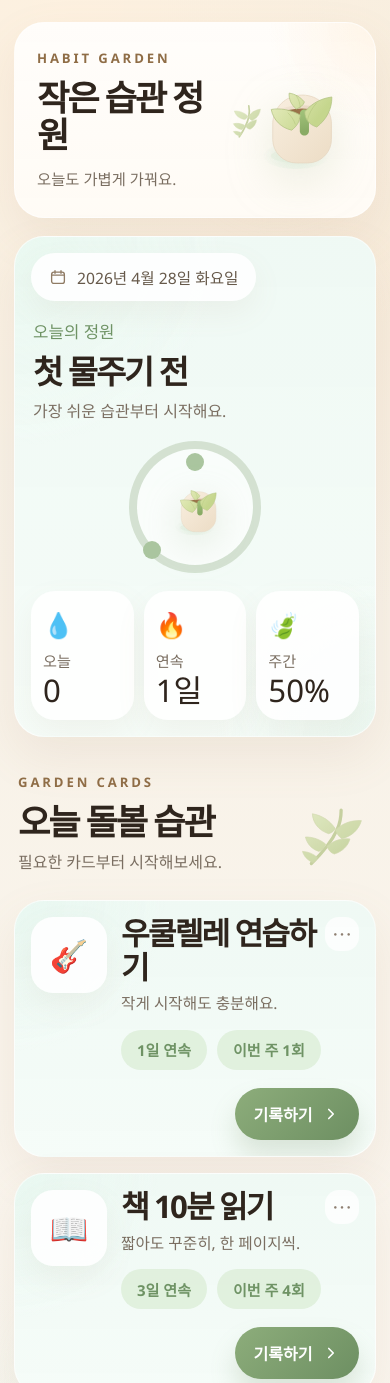
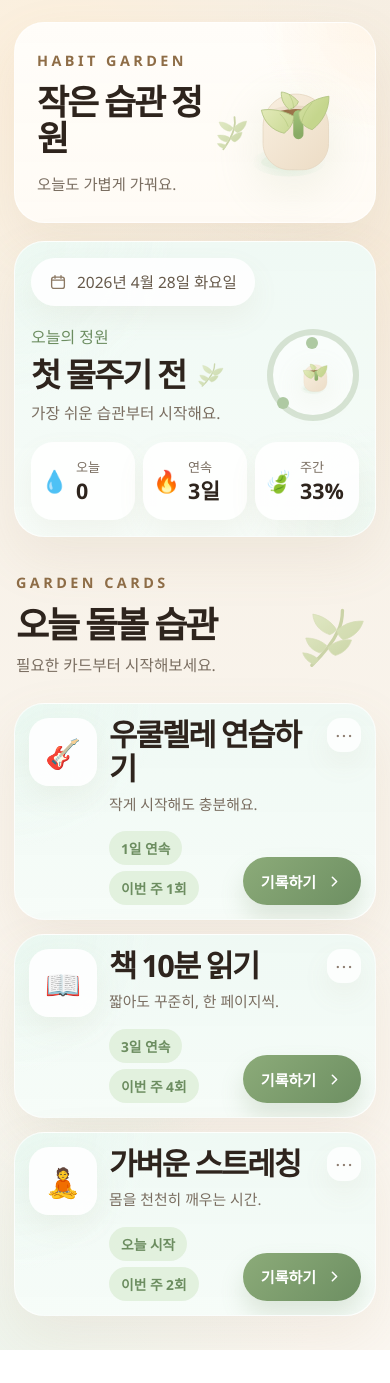
Before and after one commit to ayada-2026/habit-garden, a plain HTML site: page index.html in a window 390 px wide. Shown: the top 1383 px of the page. After the commit the page ends 1350 px from the top, so only its background shows below. Drawn offline with Linux system fonts and the light colour scheme.

Commit message:
Add files via upload

```diff
--- a/script.js
+++ b/script.js
@@ -3,7 +3,7 @@ const ASSETS = {
   leafOrnament: "./assets/illustrations/leaf-ornament.svg",
 };
 
-const homeData = {
+const state = {
   hero: {
     eyebrow: "Habit Garden",
     title: "작은 습관 정원",
@@ -14,41 +14,44 @@ const homeData = {
     kicker: "오늘의 정원",
     title: "첫 물주기 전",
     text: "가장 쉬운 습관부터 시작해요.",
-    stats: [
-      { icon: "💧", label: "오늘", value: "0" },
-      { icon: "🔥", label: "연속", value: "1일" },
-      { icon: "🍃", label: "주간", value: "50%" },
-    ],
   },
   habits: [
     {
+      id: "ukulele",
       icon: "🎸",
       title: "우쿨렐레 연습하기",
       text: "작게 시작해도 충분해요.",
-      badges: ["1일 연속", "이번 주 1회"],
-      action: "기록하기",
+      streak: 1,
+      weeklyCount: 1,
+      recordedToday: false,
     },
     {
+      id: "reading",
       icon: "📖",
       title: "책 10분 읽기",
       text: "짧아도 꾸준히, 한 페이지씩.",
-      badges: ["3일 연속", "이번 주 4회"],
-      action: "기록하기",
+      streak: 3,
+      weeklyCount: 4,
+      recordedToday: false,
     },
     {
+      id: "stretching",
       icon: "🧘",
       title: "가벼운 스트레칭",
       text: "몸을 천천히 깨우는 시간.",
-      badges: ["오늘 시작", "이번 주 2회"],
-      action: "기록하기",
+      streak: 0,
+      weeklyCount: 2,
+      recordedToday: false,
     },
   ],
 };
 
-const headerHeroRoot = document.querySelector("#headerHero");
-const gardenStatusRoot = document.querySelector("#gardenStatus");
-const habitSectionHeaderRoot = document.querySelector("#habitSectionHeader");
-const habitListRoot = document.querySelector("#habitList");
+const roots = {
+  headerHero: document.querySelector("#headerHero"),
+  gardenStatus: document.querySelector("#gardenStatus"),
+  habitSectionHeader: document.querySelector("#habitSectionHeader"),
+  habitList: document.querySelector("#habitList"),
+};
 
 function escapeHtml(value) {
   return String(value)
@@ -57,6 +60,43 @@ function escapeHtml(value) {
     .replaceAll(">", "&gt;")
     .replaceAll('"', "&quot;")
     .replaceAll("'", "&#39;");
+}
+
+function getStatusSummary() {
+  const doneToday = state.habits.filter((habit) => habit.recordedToday).length;
+  const bestStreak = state.habits.reduce((max, habit) => Math.max(max, habit.streak), 0);
+  const weeklyChecks = state.habits.reduce((sum, habit) => sum + habit.weeklyCount, 0);
+  const weeklyGoal = state.habits.length * 7;
+  const weeklyRate = Math.round((weeklyChecks / weeklyGoal) * 100);
+
+  return [
+    { icon: "💧", label: "오늘", value: `${doneToday}` },
+    { icon: "🔥", label: "연속", value: `${bestStreak}일` },
+    { icon: "🍃", label: "주간", value: `${weeklyRate}%` },
+  ];
+}
+
+function getStatusHeadline() {
+  const doneToday = state.habits.filter((habit) => habit.recordedToday).length;
+
+  if (doneToday === 0) {
+    return {
+      title: "첫 물주기 전",
+      text: "가장 쉬운 습관부터 시작해요.",
+    };
+  }
+
+  if (doneToday === state.habits.length) {
+    return {
+      title: "오늘 물주기 완료",
+      text: "정원을 한 바퀴 잘 돌봤어요.",
+    };
+  }
+
+  return {
+    title: "정원이 깨어나는 중",
+    text: "리듬이 조금씩 올라오고 있어요.",
+  };
 }
 
 function HeaderHero(data) {
@@ -80,14 +120,19 @@ function HeaderHero(data) {
 function StatCard(stat) {
   return `
     <article class="stat-card">
-      <div class="stat-icon" aria-hidden="true">${escapeHtml(stat.icon)}</div>
-      <p class="stat-label">${escapeHtml(stat.label)}</p>
-      <p class="stat-value">${escapeHtml(stat.value)}</p>
+      <span class="stat-icon" aria-hidden="true">${escapeHtml(stat.icon)}</span>
+      <div class="stat-copy">
+        <span class="stat-label">${escapeHtml(stat.label)}</span>
+        <strong class="stat-value">${escapeHtml(stat.value)}</strong>
+      </div>
     </article>
   `;
 }
 
-function GardenStatusCard(data) {
+function GardenStatusCard(status) {
+  const headline = getStatusHeadline();
+  const stats = getStatusSummary();
+
   return `
     <article class="status-card">
       <div class="date-chip">
@@ -97,14 +142,17 @@ function GardenStatusCard(data) {
           <path d="M8 3.5V7" stroke="currentColor" stroke-width="1.8" stroke-linecap="round"/>
           <path d="M16 3.5V7" stroke="currentColor" stroke-width="1.8" stroke-linecap="round"/>
         </svg>
-        <span>${escapeHtml(data.date)}</span>
+        <span>${escapeHtml(status.date)}</span>
       </div>
 
       <div class="status-main">
         <div class="status-copy">
-          <p class="status-kicker">${escapeHtml(data.kicker)}</p>
-          <h2 class="status-title">${escapeHtml(data.title)}</h2>
-          <p class="status-text">${escapeHtml(data.text)}</p>
+          <p class="status-kicker">${escapeHtml(status.kicker)}</p>
+          <div class="status-title-row">
+            <h2 class="status-title">${escapeHtml(headline.title)}</h2>
+            <img class="status-leaf" src="${ASSETS.leafOrnament}" alt="">
+          </div>
+          <p class="status-text">${escapeHtml(headline.text)}</p>
         </div>
 
         <div class="status-ring" aria-hidden="true">
@@ -113,7 +161,7 @@ function GardenStatusCard(data) {
       </div>
 
       <div class="stat-grid">
-        ${data.stats.map(StatCard).join("")}
+        ${stats.map(StatCard).join("")}
       </div>
     </article>
   `;
@@ -131,22 +179,30 @@ function SectionHeader(data) {
 }
 
 function HabitCard(habit) {
+  const chips = [
+    habit.streak > 0 ? `${habit.streak}일 연속` : "오늘 시작",
+    `이번 주 ${habit.weeklyCount}회`,
+  ];
+
   return `
-    <article class="habit-card">
-      <div class="habit-card-top">
+    <article class="habit-card" data-id="${escapeHtml(habit.id)}">
+      <div class="habit-top">
         <div class="habit-icon-tile" aria-hidden="true">${escapeHtml(habit.icon)}</div>
-        <div class="habit-body">
+        <div class="habit-main">
           <div class="habit-header-row">
-            <h3 class="habit-title">${escapeHtml(habit.title)}</h3>
-            <div class="habit-menu" aria-hidden="true">⋯</div>
+            <div class="habit-heading">
+              <h3 class="habit-title">${escapeHtml(habit.title)}</h3>
+              <p class="habit-text">${escapeHtml(habit.text)}</p>
+            </div>
+            <button type="button" class="habit-menu" data-action="menu" aria-label="${escapeHtml(habit.title)} 메뉴">⋯</button>
           </div>
-          <p class="habit-text">${escapeHtml(habit.text)}</p>
-          <div class="badge-row">
-            ${habit.badges.map((badge) => `<span class="badge">${escapeHtml(badge)}</span>`).join("")}
-          </div>
-          <div class="habit-actions">
-            <button type="button" class="record-button">
-              <span>${escapeHtml(habit.action)}</span>
+
+          <div class="habit-bottom">
+            <div class="badge-row">
+              ${chips.map((chip) => `<span class="badge">${escapeHtml(chip)}</span>`).join("")}
+            </div>
+            <button type="button" class="record-button" data-action="record" data-id="${escapeHtml(habit.id)}">
+              <span>${habit.recordedToday ? "기록 취소" : "기록하기"}</span>
               <svg viewBox="0 0 24 24" fill="none" aria-hidden="true">
                 <path d="M9 6L15 12L9 18" stroke="currentColor" stroke-width="2.2" stroke-linecap="round" stroke-linejoin="round"/>
               </svg>
@@ -158,15 +214,47 @@ function HabitCard(habit) {
   `;
 }
 
+function toggleHabitRecord(id) {
+  state.habits = state.habits.map((habit) => {
+    if (habit.id !== id) return habit;
+
+    const nextRecorded = !habit.recordedToday;
+    const nextWeekly = nextRecorded ? habit.weeklyCount + 1 : Math.max(0, habit.weeklyCount - 1);
+    const nextStreak = nextRecorded ? Math.max(1, habit.streak + (habit.streak > 0 ? 0 : 0)) : Math.max(0, habit.streak - 1);
+
+    return {
+      ...habit,
+      recordedToday: nextRecorded,
+      weeklyCount: nextWeekly,
+      streak: nextRecorded ? Math.max(1, habit.streak) : nextStreak,
+    };
+  });
+}
+
 function renderHome() {
-  headerHeroRoot.innerHTML = HeaderHero(homeData.hero);
-  gardenStatusRoot.innerHTML = GardenStatusCard(homeData.status);
-  habitSectionHeaderRoot.innerHTML = SectionHeader({
+  roots.headerHero.innerHTML = HeaderHero(state.hero);
+  roots.gardenStatus.innerHTML = GardenStatusCard(state.status);
+  roots.habitSectionHeader.innerHTML = SectionHeader({
     eyebrow: "Garden Cards",
     title: "오늘 돌볼 습관",
     text: "필요한 카드부터 시작해보세요.",
   });
-  habitListRoot.innerHTML = homeData.habits.map(HabitCard).join("");
+  roots.habitList.innerHTML = state.habits.map(HabitCard).join("");
 }
 
+document.addEventListener("click", (event) => {
+  const target = event.target.closest("[data-action]");
+  if (!target) return;
+
+  const action = target.dataset.action;
+  if (action === "record") {
+    toggleHabitRecord(target.dataset.id);
+    renderHome();
+  }
+
+  if (action === "menu") {
+    window.alert("세부 메뉴는 다음 단계에서 연결할 수 있어요.");
+  }
+});
+
 renderHome();
--- a/style.css
+++ b/style.css
@@ -1,17 +1,17 @@
 :root {
-  --bg: #f5ecdf;
-  --bg-soft: #fbf6ef;
-  --card: rgba(255, 252, 247, 0.96);
-  --mint-card: linear-gradient(180deg, rgba(239, 249, 244, 0.98) 0%, rgba(245, 252, 248, 0.96) 100%);
-  --text: #2f251d;
+  --bg: #f6efe4;
+  --bg-soft: #fdf8f1;
+  --card: rgba(255, 252, 247, 0.97);
+  --mint-card: linear-gradient(180deg, rgba(239, 249, 244, 0.98) 0%, rgba(246, 252, 248, 0.96) 100%);
+  --text: #2e241d;
   --muted: #7a6e61;
-  --muted-soft: #a59481;
-  --accent: #84a879;
-  --accent-deep: #6f9365;
-  --accent-soft: #dcebd8;
-  --shadow: 0 20px 48px rgba(161, 131, 99, 0.11);
-  --shadow-soft: 0 12px 30px rgba(161, 131, 99, 0.08);
-  --line: rgba(164, 144, 116, 0.08);
+  --muted-soft: #ab9a88;
+  --accent: #87a675;
+  --accent-deep: #6c8d60;
+  --accent-soft: #e1efdc;
+  --line: rgba(170, 147, 117, 0.08);
+  --shadow: 0 22px 54px rgba(166, 136, 100, 0.11);
+  --shadow-soft: 0 12px 28px rgba(166, 136, 100, 0.08);
 }
 
 * {
@@ -28,10 +28,10 @@ body {
   font-family: "Noto Sans KR", "Apple SD Gothic Neo", "Segoe UI", sans-serif;
   color: var(--text);
   background:
-    radial-gradient(circle at 20% 0%, rgba(255, 241, 223, 0.8), transparent 28%),
-    radial-gradient(circle at 100% 15%, rgba(247, 233, 214, 0.7), transparent 24%),
-    radial-gradient(circle at 0% 100%, rgba(227, 242, 232, 0.52), transparent 24%),
-    linear-gradient(180deg, #f6efe2 0%, #fbf7f1 100%);
+    radial-gradient(circle at 14% 6%, rgba(255, 240, 218, 0.76), transparent 22%),
+    radial-gradient(circle at 100% 18%, rgba(247, 233, 213, 0.66), transparent 24%),
+    radial-gradient(circle at 0% 100%, rgba(227, 242, 232, 0.5), transparent 22%),
+    linear-gradient(180deg, #f6efe4 0%, #fbf7f1 100%);
 }
 
 button {
@@ -46,7 +46,7 @@ img {
 }
 
 .home-shell {
-  padding: 28px 16px 40px;
+  padding: 26px 16px 40px;
 }
 
 .screen-frame {
@@ -57,27 +57,26 @@ img {
 
 .ambient {
   position: absolute;
-  inset: auto;
   border-radius: 999px;
-  filter: blur(18px);
+  filter: blur(20px);
   pointer-events: none;
   opacity: 0.55;
 }
 
 .ambient-top {
-  top: 42px;
-  right: 28px;
-  width: 142px;
-  height: 142px;
-  background: rgba(245, 227, 202, 0.55);
+  top: 38px;
+  right: 18px;
+  width: 154px;
+  height: 148px;
+  background: rgba(247, 228, 201, 0.52);
 }
 
 .ambient-bottom {
-  bottom: 180px;
-  left: 12px;
-  width: 180px;
-  height: 160px;
-  background: rgba(218, 239, 225, 0.48);
+  bottom: 186px;
+  left: 6px;
+  width: 186px;
+  height: 154px;
+  background: rgba(218, 239, 225, 0.45);
 }
 
 .hero-card,
@@ -86,49 +85,49 @@ img {
   position: relative;
   overflow: hidden;
   border-radius: 34px;
-  border: 1px solid rgba(255, 255, 255, 0.6);
+  border: 1px solid rgba(255, 255, 255, 0.68);
   box-shadow: var(--shadow);
 }
 
 .hero-card {
-  padding: 22px 22px 20px;
+  padding: 24px 22px 22px;
   background:
-    radial-gradient(circle at top right, rgba(255, 238, 216, 0.54), transparent 26%),
-    linear-gradient(180deg, rgba(255, 253, 250, 0.98) 0%, rgba(255, 251, 246, 0.96) 100%);
+    radial-gradient(circle at top right, rgba(255, 238, 216, 0.52), transparent 28%),
+    linear-gradient(180deg, rgba(255, 253, 249, 0.98) 0%, rgba(255, 251, 246, 0.96) 100%);
 }
 
 .hero-card-inner {
   display: flex;
   align-items: center;
-  gap: 10px;
+  gap: 12px;
 }
 
 .hero-copy {
+  flex: 1;
   min-width: 0;
-  flex: 1;
-  padding: 12px 4px 12px 6px;
+  padding: 10px 2px 10px 6px;
 }
 
 .eyebrow,
 .section-eyebrow {
-  margin: 0 0 12px;
-  font-size: 0.92rem;
+  margin: 0 0 14px;
+  font-size: 0.9rem;
   letter-spacing: 0.24em;
   text-transform: uppercase;
-  color: #8f6d46;
+  color: #8e6d47;
   font-weight: 600;
 }
 
 .hero-title,
+.status-title,
 .section-title,
-.status-title,
 .habit-title {
   margin: 0;
   letter-spacing: -0.06em;
 }
 
 .hero-title {
-  font-size: clamp(2.4rem, 10vw, 3.35rem);
+  font-size: clamp(2.5rem, 10vw, 3.3rem);
   line-height: 1.04;
 }
 
@@ -136,46 +135,45 @@ img {
 .status-text,
 .section-text,
 .habit-text {
-  margin: 20px 0 0;
+  margin: 18px 0 0;
   color: var(--muted);
-  line-height: 1.5;
+  line-height: 1.52;
 }
 
 .hero-text {
-  font-size: 1.02rem;
+  font-size: 1rem;
 }
 
 .hero-illustration-wrap {
   position: relative;
-  width: 148px;
+  width: 158px;
   flex-shrink: 0;
 }
 
 .hero-illustration {
   width: 100%;
-  object-fit: contain;
-  filter: drop-shadow(0 14px 22px rgba(184, 200, 166, 0.28));
+  filter: drop-shadow(0 14px 24px rgba(190, 201, 169, 0.24));
 }
 
 .floating-leaf {
   position: absolute;
-  opacity: 0.88;
   pointer-events: none;
+  opacity: 0.85;
 }
 
 .floating-leaf.hero-leaf {
-  right: 118px;
-  bottom: 48px;
   width: 44px;
-  transform: rotate(-12deg);
+  left: -14px;
+  bottom: 42px;
+  transform: rotate(-10deg);
 }
 
 .status-card {
   margin-top: 18px;
-  padding: 18px;
+  padding: 18px 18px 16px;
   background:
-    radial-gradient(circle at top left, rgba(231, 248, 239, 0.72), transparent 34%),
-    radial-gradient(circle at bottom right, rgba(221, 240, 228, 0.45), transparent 26%),
+    radial-gradient(circle at top left, rgba(235, 248, 241, 0.74), transparent 34%),
+    radial-gradient(circle at bottom right, rgba(223, 241, 229, 0.4), transparent 24%),
     var(--mint-card);
 }
 
@@ -189,173 +187,195 @@ img {
   background: rgba(255, 255, 255, 0.9);
   color: #66594a;
   box-shadow: var(--shadow-soft);
-  font-size: 0.98rem;
+  font-size: 0.97rem;
 }
 
 .date-chip svg {
   width: 18px;
   height: 18px;
-  color: #8f7b64;
+  color: #8b7863;
 }
 
 .status-main {
   display: grid;
-  grid-template-columns: minmax(0, 1fr) 132px;
-  gap: 16px;
+  grid-template-columns: minmax(0, 1fr) 104px;
+  gap: 14px;
   align-items: center;
   margin-top: 18px;
 }
 
 .status-copy {
-  padding-left: 2px;
+  min-width: 0;
 }
 
 .status-kicker {
   margin: 0;
   color: var(--accent-deep);
-  font-size: 1.05rem;
+  font-size: 1rem;
+}
+
+.status-title-row {
+  display: inline-flex;
+  align-items: center;
+  gap: 10px;
+  margin-top: 10px;
 }
 
 .status-title {
-  margin-top: 12px;
-  font-size: clamp(2rem, 8.4vw, 2.9rem);
-  line-height: 1.02;
+  font-size: clamp(2.15rem, 8.2vw, 3rem);
+  line-height: 1.03;
+}
+
+.status-leaf {
+  width: 36px;
+  opacity: 0.78;
 }
 
 .status-text {
   margin-top: 10px;
-  font-size: 1rem;
+  font-size: 0.98rem;
 }
 
 .status-ring {
   position: relative;
-  width: 132px;
-  height: 132px;
-  border-radius: 50%;
-  border: 8px solid rgba(182, 204, 176, 0.56);
+  width: 104px;
+  height: 104px;
+  justify-self: end;
   display: grid;
   place-items: center;
+  border-radius: 50%;
+  border: 7px solid rgba(183, 204, 177, 0.55);
   background: rgba(255, 255, 255, 0.54);
-  justify-self: end;
 }
 
 .status-ring::before,
 .status-ring::after {
   content: "";
   position: absolute;
-  width: 18px;
-  height: 18px;
+  width: 14px;
+  height: 14px;
   border-radius: 50%;
-  background: #aac59f;
+  background: #aec9a2;
 }
 
 .status-ring::before {
-  top: 4px;
-  left: calc(50% - 9px);
+  top: 2px;
+  left: calc(50% - 7px);
 }
 
 .status-ring::after {
   bottom: 6px;
-  left: 6px;
+  left: 4px;
 }
 
 .status-illustration {
-  width: 72px;
-  filter: drop-shadow(0 10px 18px rgba(183, 202, 171, 0.34));
+  width: 54px;
+  opacity: 0.95;
+  filter: drop-shadow(0 8px 16px rgba(188, 201, 166, 0.22));
 }
 
 .stat-grid {
   display: grid;
   grid-template-columns: repeat(3, minmax(0, 1fr));
-  gap: 12px;
-  margin-top: 18px;
+  gap: 10px;
+  margin-top: 16px;
 }
 
 .stat-card {
-  min-height: 116px;
-  padding: 18px 14px 16px;
-  border-radius: 24px;
+  min-height: 84px;
+  padding: 14px 12px;
+  border-radius: 22px;
+  display: flex;
+  align-items: center;
+  gap: 10px;
   background: rgba(255, 255, 255, 0.9);
   box-shadow: var(--shadow-soft);
 }
 
 .stat-icon {
-  font-size: 1.55rem;
+  font-size: 1.35rem;
+  line-height: 1;
+}
+
+.stat-copy {
+  min-width: 0;
 }
 
 .stat-label {
-  margin: 8px 0 0;
+  display: block;
   color: var(--muted);
-  font-size: 0.95rem;
+  font-size: 0.87rem;
+  line-height: 1.2;
 }
 
 .stat-value {
-  margin: 4px 0 0;
-  font-size: 2.2rem;
+  display: block;
+  margin-top: 4px;
+  font-size: 1.5rem;
   line-height: 1;
 }
 
 .habit-zone {
-  margin-top: 40px;
+  margin-top: 38px;
 }
 
 .section-header {
   position: relative;
-  padding: 2px 4px 8px;
+  padding: 2px 2px 8px;
 }
 
 .section-title {
-  font-size: clamp(2.2rem, 9vw, 3rem);
+  font-size: clamp(2.25rem, 9vw, 3.05rem);
   line-height: 1.05;
 }
 
 .section-text {
   margin-top: 10px;
-  font-size: 1rem;
+  font-size: 0.98rem;
 }
 
 .leaf-accent {
   position: absolute;
-  right: 10px;
-  top: 24px;
-  width: 84px;
-  opacity: 0.9;
+  right: 8px;
+  top: 28px;
+  width: 82px;
+  opacity: 0.8;
 }
 
 .habit-list {
   display: grid;
-  gap: 16px;
+  gap: 14px;
   margin-top: 18px;
 }
 
 .habit-card {
-  padding: 18px;
+  padding: 16px;
   background:
-    radial-gradient(circle at top left, rgba(230, 247, 239, 0.75), transparent 34%),
+    radial-gradient(circle at top left, rgba(231, 247, 239, 0.74), transparent 34%),
     var(--mint-card);
 }
 
-.habit-card-top {
+.habit-top {
   display: flex;
   align-items: flex-start;
   gap: 14px;
 }
 
 .habit-icon-tile {
-  width: 84px;
-  height: 84px;
-  border-radius: 24px;
+  width: 74px;
+  height: 74px;
   flex-shrink: 0;
   display: grid;
   place-items: center;
+  border-radius: 22px;
   background: rgba(255, 255, 255, 0.9);
   box-shadow: var(--shadow-soft);
-  font-size: 2.1rem;
+  font-size: 1.95rem;
 }
 
-.habit-body {
+.habit-main {
+  flex: 1;
   min-width: 0;
-  flex: 1;
 }
 
 .habit-header-row {
@@ -364,74 +384,82 @@ img {
   gap: 10px;
 }
 
+.habit-heading {
+  min-width: 0;
+  flex: 1;
+}
+
 .habit-title {
-  flex: 1;
-  font-size: clamp(1.8rem, 7vw, 2.5rem);
+  font-size: clamp(1.7rem, 6.2vw, 2.2rem);
   line-height: 1.08;
 }
 
 .habit-menu {
   width: 34px;
   height: 34px;
+  flex-shrink: 0;
   border-radius: 14px;
   display: grid;
   place-items: center;
-  background: rgba(255, 255, 255, 0.78);
-  color: #8e7f71;
-  font-size: 1.25rem;
-  flex-shrink: 0;
+  background: rgba(255, 255, 255, 0.82);
+  color: #8c7c6f;
+  box-shadow: var(--shadow-soft);
+  font-size: 1.15rem;
 }
 
 .habit-text {
-  margin-top: 8px;
-  font-size: 0.98rem;
+  margin-top: 10px;
+  font-size: 0.97rem;
+}
+
+.habit-bottom {
+  display: flex;
+  align-items: center;
+  justify-content: space-between;
+  gap: 12px;
+  margin-top: 16px;
 }
 
 .badge-row {
   display: flex;
-  gap: 10px;
   flex-wrap: wrap;
-  margin-top: 14px;
+  gap: 8px;
 }
 
 .badge {
-  min-height: 40px;
-  padding: 0 16px;
+  min-height: 36px;
+  padding: 0 14px;
   border-radius: 999px;
   display: inline-flex;
   align-items: center;
   justify-content: center;
-  background: rgba(223, 240, 220, 0.9);
+  background: rgba(224, 240, 220, 0.9);
   color: var(--accent-deep);
-  font-size: 0.94rem;
+  font-size: 0.9rem;
   font-weight: 600;
-}
-
-.habit-actions {
-  display: flex;
-  justify-content: flex-end;
-  margin-top: 18px;
+  white-space: nowrap;
 }
 
 .record-button {
-  min-width: 132px;
-  min-height: 56px;
+  min-width: 124px;
+  min-height: 50px;
   padding: 0 18px;
+  flex-shrink: 0;
   border-radius: 999px;
   display: inline-flex;
   align-items: center;
   justify-content: center;
   gap: 10px;
-  background: linear-gradient(135deg, #8dad7b 0%, #6d8f62 100%);
+  background: linear-gradient(135deg, #8cab79 0%, #6d8f62 100%);
   color: #fff;
-  box-shadow: 0 16px 26px rgba(117, 145, 104, 0.22);
-  font-size: 1rem;
+  box-shadow: 0 14px 24px rgba(114, 145, 102, 0.2);
+  font-size: 0.98rem;
   font-weight: 700;
 }
 
 .record-button svg {
-  width: 18px;
-  height: 18px;
+  width: 17px;
+  height: 17px;
 }
 
 @media (max-width: 430px) {
@@ -446,40 +474,34 @@ img {
   }
 
   .hero-card {
-    padding: 18px 18px 16px;
+    padding: 20px 18px 18px;
   }
 
   .hero-card-inner {
-    gap: 6px;
+    gap: 8px;
   }
 
   .hero-copy {
-    padding: 8px 2px 10px 4px;
-  }
-
-  .eyebrow,
-  .section-eyebrow {
-    font-size: 0.82rem;
-    letter-spacing: 0.22em;
+    padding: 8px 2px 8px 4px;
   }
 
   .hero-title {
-    font-size: 2.2rem;
+    font-size: 2.18rem;
   }
 
   .hero-text {
+    margin-top: 16px;
     font-size: 0.96rem;
-    margin-top: 16px;
   }
 
   .hero-illustration-wrap {
-    width: 122px;
+    width: 136px;
   }
 
   .floating-leaf.hero-leaf {
-    width: 38px;
-    right: 92px;
-    bottom: 42px;
+    width: 40px;
+    left: -10px;
+    bottom: 38px;
   }
 
   .status-card {
@@ -487,25 +509,50 @@ img {
   }
 
   .status-main {
-    grid-template-columns: 1fr;
-    gap: 18px;
+    grid-template-columns: minmax(0, 1fr) 92px;
+    gap: 10px;
+  }
+
+  .status-title {
+    font-size: 2.05rem;
+  }
+
+  .status-leaf {
+    width: 30px;
   }
 
   .status-ring {
-    justify-self: center;
+    width: 92px;
+    height: 92px;
+    border-width: 6px;
+  }
+
+  .status-ring::before,
+  .status-ring::after {
+    width: 12px;
+    height: 12px;
+  }
+
+  .status-illustration {
+    width: 48px;
   }
 
   .stat-grid {
-    gap: 10px;
+    gap: 8px;
   }
 
   .stat-card {
-    min-height: 110px;
-    padding: 16px 12px 14px;
+    min-height: 78px;
+    padding: 12px 10px;
+    gap: 8px;
+  }
+
+  .stat-label {
+    font-size: 0.82rem;
   }
 
   .stat-value {
-    font-size: 1.95rem;
+    font-size: 1.34rem;
   }
 
   .habit-zone {
@@ -513,27 +560,53 @@ img {
   }
 
   .leaf-accent {
-    width: 72px;
+    width: 74px;
     top: 30px;
   }
 
   .habit-card {
-    padding: 16px;
+    padding: 14px;
+  }
+
+  .habit-top {
+    gap: 12px;
   }
 
   .habit-icon-tile {
-    width: 76px;
-    height: 76px;
-    border-radius: 22px;
-    font-size: 1.95rem;
+    width: 68px;
+    height: 68px;
+    border-radius: 20px;
+    font-size: 1.8rem;
   }
 
   .habit-title {
-    font-size: 1.95rem;
+    font-size: 1.92rem;
+  }
+
+  .habit-text {
+    margin-top: 8px;
+    font-size: 0.93rem;
+  }
+
+  .habit-bottom {
+    align-items: flex-end;
+    gap: 10px;
+  }
+
+  .badge-row {
+    gap: 6px;
+  }
+
+  .badge {
+    min-height: 34px;
+    padding: 0 12px;
+    font-size: 0.86rem;
   }
 
   .record-button {
-    min-width: 124px;
-    min-height: 52px;
+    min-width: 118px;
+    min-height: 48px;
+    padding: 0 16px;
+    font-size: 0.94rem;
   }
 }
```
